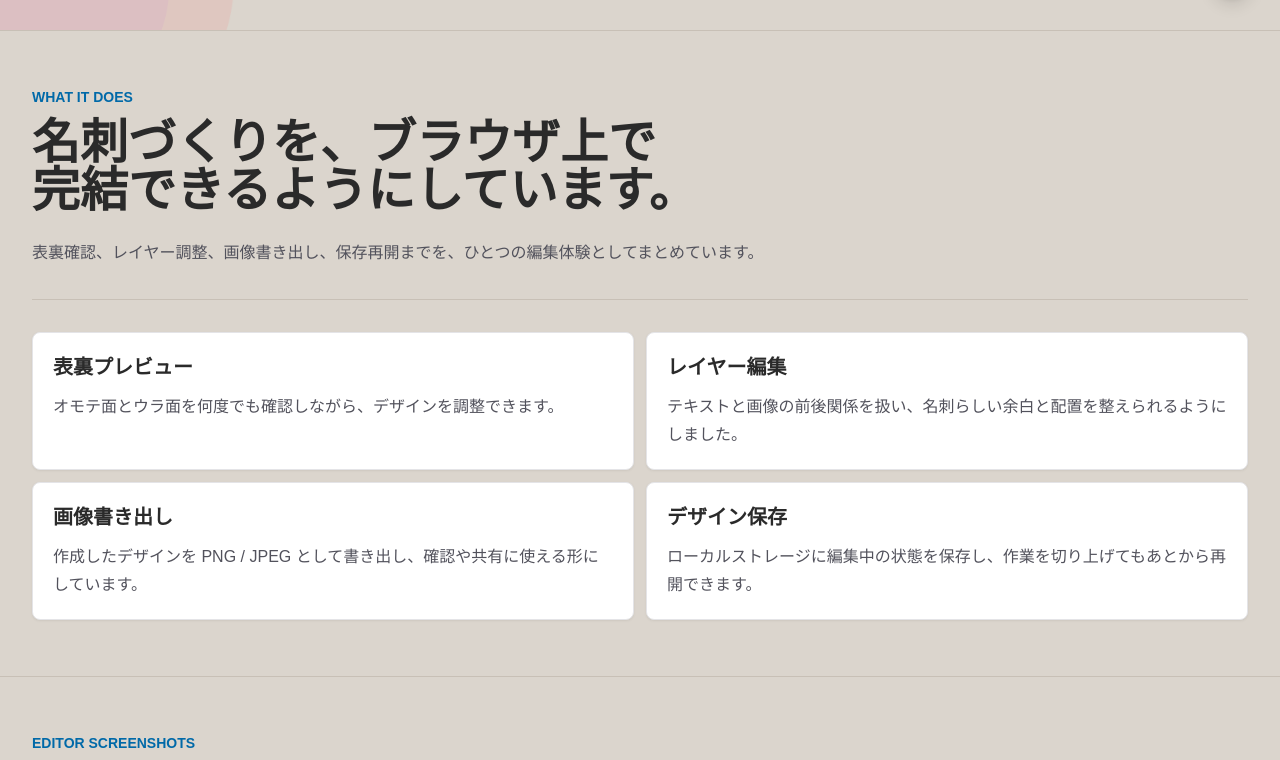
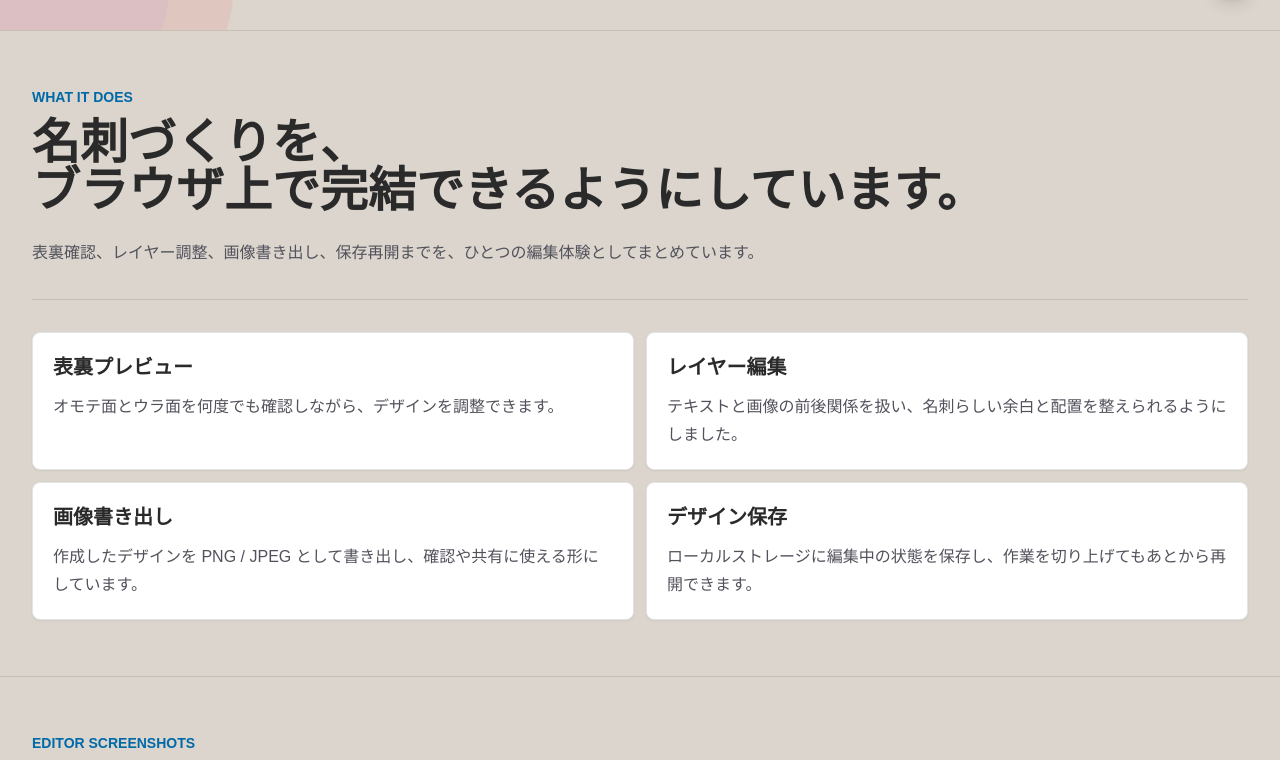
Before and after one commit to muu-ima/portfolio, a Next.js app: page /works/cardcraft in a window 1280 px wide. Shown: the part 777-1537 px from the top of the page. Built offline with nearby package versions, Linux system fonts and the light colour scheme; a web font is replaced by a local one.

Commit message:
Tune cardcraft section headings

```diff
--- a/app/works/cardcraft/page.tsx
+++ b/app/works/cardcraft/page.tsx
@@ -178,7 +178,9 @@ export default function CardCraftPage() {
               What It Does
             </p>
             <h2 className="mt-3 max-w-5xl text-3xl font-semibold tracking-normal sm:text-5xl">
-              名刺づくりを、ブラウザ上で完結できるようにしています。
+              名刺づくりを、
+              <br />
+              ブラウザ上で完結できるようにしています。
             </h2>
             <p className="mt-6 max-w-4xl text-base leading-7 text-zinc-600">
               表裏確認、レイヤー調整、画像書き出し、保存再開までを、ひとつの編集体験としてまとめています。
@@ -270,7 +272,9 @@ export default function CardCraftPage() {
               Hard Parts
             </p>
             <h2 className="mt-3 max-w-5xl text-3xl font-semibold tracking-normal sm:text-5xl">
-              自由に触れる編集体験を、崩れにくくまとめています。
+              自由に触れる編集体験を、
+              <br />
+              崩れにくくまとめています。
             </h2>
           </div>
           <div className="mt-8 grid gap-3">
```
